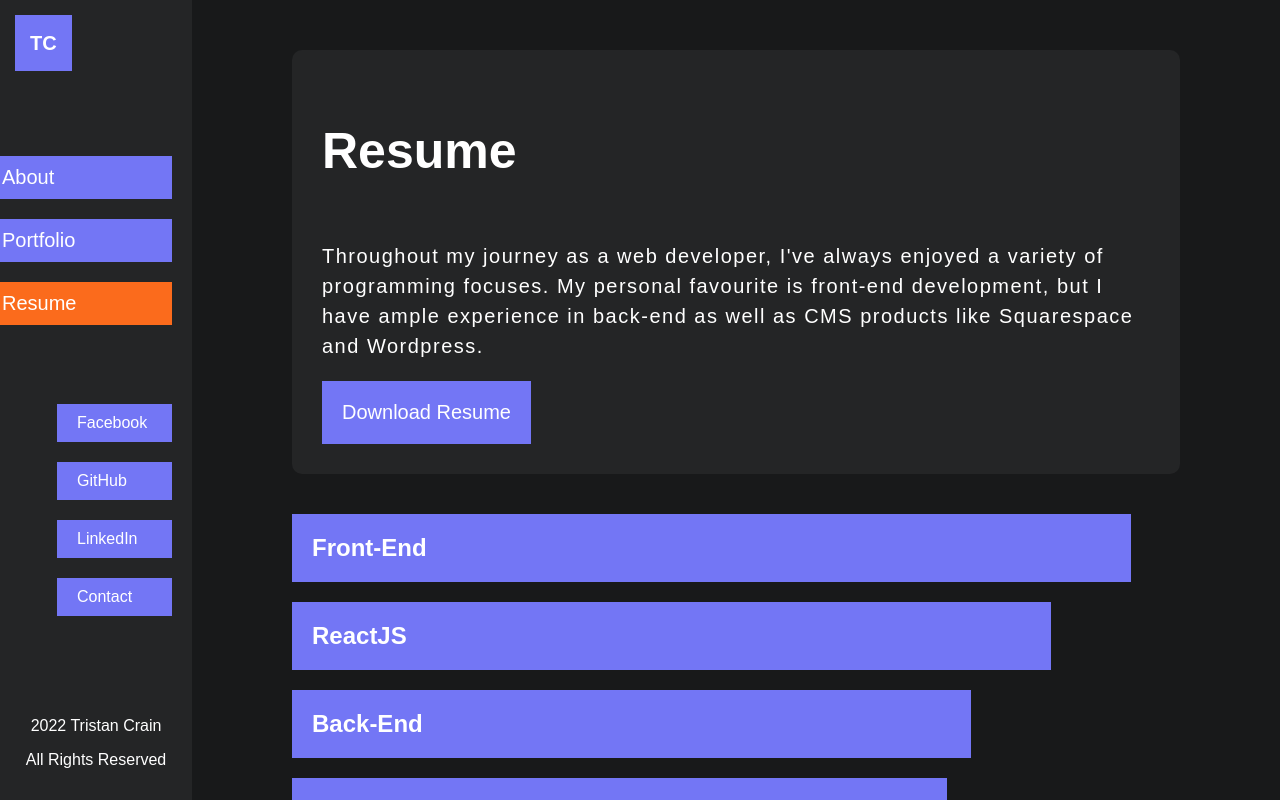
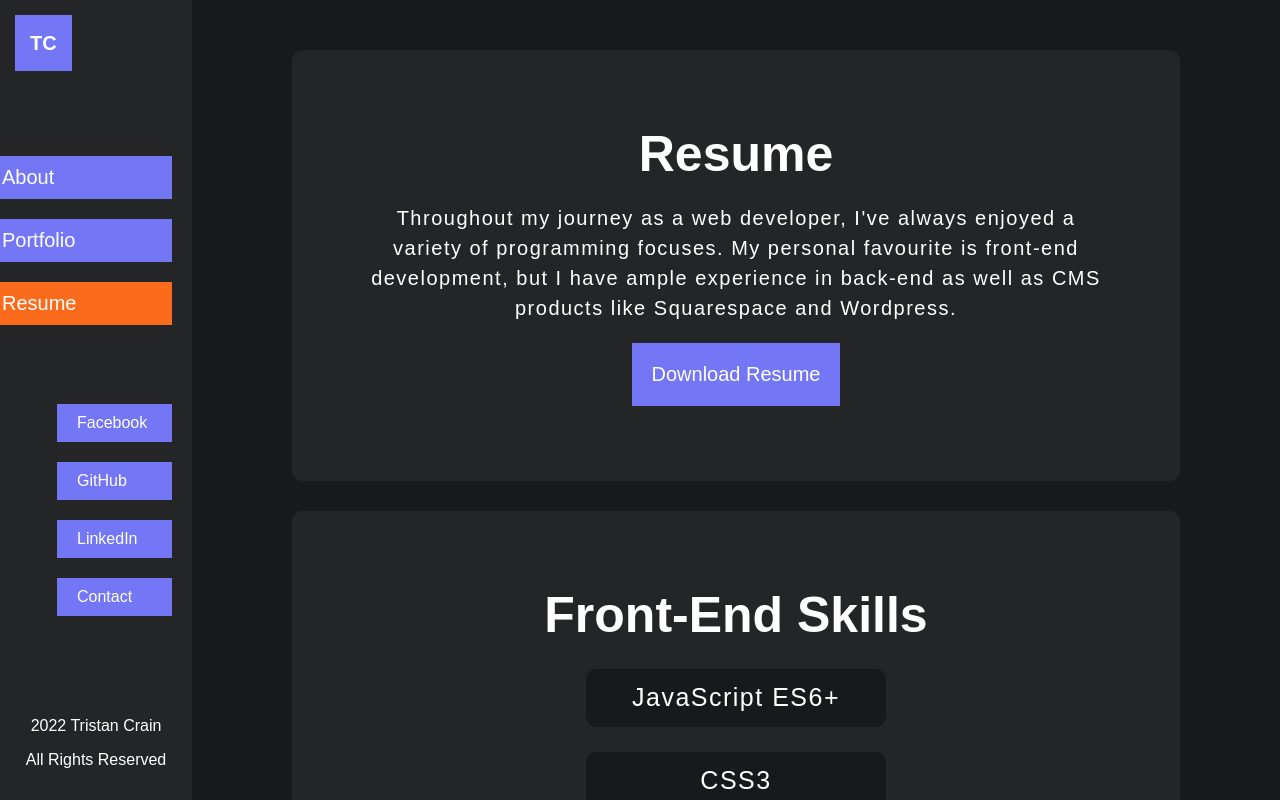
Before and after one commit to tcrain96/Portfolio, a React (Create React App) app: page / in a window 1280 px wide. Both pictures are taken after a click on the element "Resume". Shown: the top 800 px of the page. Built offline with nearby package versions, Linux system fonts and the light colour scheme.

Commit message:
edited the skills section and added descriptions to the portfolio page

```diff
--- a/src/components/Portfolio/index.css
+++ b/src/components/Portfolio/index.css
@@ -29,7 +29,7 @@
 .project-information-title {
   background-color: var(--background-color);
   padding: 20px;
-  margin-bottom: 50px;
+  margin: 20px;
   border-radius: 10px;
 }
 
--- a/src/components/Portfolio/index.js
+++ b/src/components/Portfolio/index.js
@@ -15,47 +15,23 @@ const Portfolio = () => {
       name: "Puppy Pals",
       img: puppypals_BI,
       imgVisible: useState(""),
-      tools: "MERN, CRUD, and GraphQL",
+      tools: "A full CRUD, MERN application that enables dog owners to plan events with the intention of meeting other dog owners.",
       github: "https://github.com/tcrain96/puppy-pals.git",
       live: "https://secret-wave-15464.herokuapp.com/",
-    },
-    {
-      name: "Social Network API",
-      img: socialNetworkAPI_BI,
-      imgVisible: useState(""),
-      tools: "express, mongoose, and mongo",
-      github: "https://github.com/tcrain96/social-network-api",
-      live: "https://drive.google.com/file/d/1mkCUV0jiQZKFe0gBgSuFKZrR3Z2c4f7V/view",
-    },
-    {
-      name: "Tech Blog",
-      img: techBlog_BI,
-      imgVisible: useState(""),
-      tools: "bcrypt, express, mysql2, and sequelize",
-      github: "https://github.com/tcrain96/tech-blog.git",
-      live: "https://cryptic-forest-14780.herokuapp.com/",
     },
     {
       name: "Dev-Den",
       img: devDen_BI,
       imgVisible: useState(""),
-      tools: "bcrypt, express, mysql2, and sequelize",
+      tools: "This Web application is a questions forum for developers to ask code related questions and other users can answer the question in the comments section.",
       github: "https://github.com/tcrain96/Dev-Den.git",
       live: "https://obscure-basin-64488.herokuapp.com/",
-    },
-    {
-      name: "E-Commerce Backend",
-      img: eCommerceBackend_BI,
-      imgVisible: useState(""),
-      tools: "express, mysql2, sequelize",
-      github: "https://github.com/tcrain96/e-commerce-back-end",
-      live: "https://drive.google.com/file/d/1I-axTnpi12_NUbhBeWzfTeUlOLJORiw5/view",
     },
     {
       name: "Grumble",
       img: grumble_BI,
       imgVisible: useState(""),
-      tools: "HTML, CSS, JS",
+      tools: "Grumble is a simple application that helps you plan out your meals when you just can't decide what to eat based on what ingredients you already have at home. It's efficient and easy to use.",
       github: "https://github.com/tcrain96/e-commerce-back-end.git",
       live: "https://tcrain96.github.io/Grumble_Project/",
     },
@@ -63,7 +39,7 @@ const Portfolio = () => {
       name: "Weather Dashboard",
       img: weatherDashboard_BI,
       imgVisible: useState(""),
-      tools: "HTML, CSS, JS",
+      tools: "A Weather Dashboard that allows a user to input any city name in the world, and to view that city's current weather, as well as it's 5 day weather forecast.",
       github: "https://github.com/tcrain96/weather-dashboard.git",
       live: "https://tcrain96.github.io/weather-dashboard/",
     },
--- a/src/components/Resume/index.css
+++ b/src/components/Resume/index.css
@@ -1,6 +1,7 @@
 /*Resume Styles*/
 .resume {
   display: flex;
+  flex-direction: column;
   flex-wrap: wrap;
   justify-content: flex-start;
   margin-left: 15%;
@@ -9,15 +10,19 @@
 .resume-info {
   display: flex;
   flex-direction: column;
-  align-items: flex-start;
+  align-items: center;
   background-color: var(--background-color);
   padding: 30px;
   margin-bottom: 30px;
   border-radius: 10px;
+  text-align: center;
+  padding: 75px;
 }
 .resume-info h2 {
   color: var(--white-color);
   font-size: 50px;
+  padding: 0px;
+  margin: 0px;
 }
 
 .resume-info p {
@@ -39,32 +44,23 @@
   background-color: var(--accent-color);
 }
 
-.resume-bars {
+.skills-lists{
   display: flex;
-  flex-direction: column;
-  width: 90%;
+  flex-wrap: wrap;
+  justify-content: center;
 }
-.resume-bars h2 {
-  background-color: var(--light-blue-color);
-  margin: 10px 0px;
-  padding: 20px;
-  color: var(--white-color);
+.left-list,
+.right-list{
+  margin:0px 50px;
+  max-width: 300px;
+  min-width: 300px;
 }
-
-#f-e {
-  width: 100%;
-}
-
-#cms {
-  width: 77%;
-}
-
-#b-e {
-  width: 80%;
-}
-
-#react {
-  width: 90%;
+.left-list p,
+.right-list p{
+  padding:10px;
+  background-color: var(--main-background-color);
+  border-radius: 10px;
+  font-size: 25px;
 }
 
 /*Media Query*/
--- a/src/components/Resume/index.js
+++ b/src/components/Resume/index.js
@@ -5,6 +5,7 @@ import resume from "../../assets/resume.pdf";
 const Resume = () => {
   return (
     <section className="resume">
+
       <div className="resume-info">
         <h2>Resume</h2>
         <p>
@@ -17,12 +18,53 @@ const Resume = () => {
           Download Resume
         </a>
       </div>
-      <div className="resume-bars">
-        <h2 id="f-e">Front-End</h2>
-        <h2 id="react">ReactJS</h2>
-        <h2 id="b-e">Back-End</h2>
-        <h2 id="cms">CMS</h2>
+
+      <div className="resume-info">
+        <h2>Front-End Skills</h2>
+        <div class="skills-lists">
+        <div class="left-list">
+          <p>JavaScript ES6+</p>
+          <p>CSS3</p>
+          <p>HTML5</p>
+          <p>Python</p>
+          <p>React</p>
+          <p>Handlebars</p>
+          <p>JQuery</p>
+          <p>Bootstrap</p>
+        </div>
+        <div class="right-list">
+          <p>NodeJS</p>
+          <p>Heroku</p>
+          <p>Wordpress</p>
+          <p>Visual Studio Code</p>
+          <p>Squarespace</p>
+          <p>GitHub</p>
+          <p>Git</p>
+          <p>npm</p>
+        </div>
+        </div>
       </div>
+
+      <div className="resume-info">
+        <h2>Back-End Skills</h2>
+        <div class="skills-lists">
+        <div class="left-list">
+          <p>SQL</p>
+          <p>MongoDB</p>
+          <p>Sequelize</p>
+          <p>Mongo Atlas</p>
+          <p>BCrypt</p>
+        </div>
+        <div class="right-list">
+          <p>NoSQL</p>
+          <p>Express</p>
+          <p>GraphQL</p>
+          <p>AWS</p>
+          <p>Mongoose</p>
+        </div>
+        </div>
+      </div>
+
     </section>
   );
 };
```
